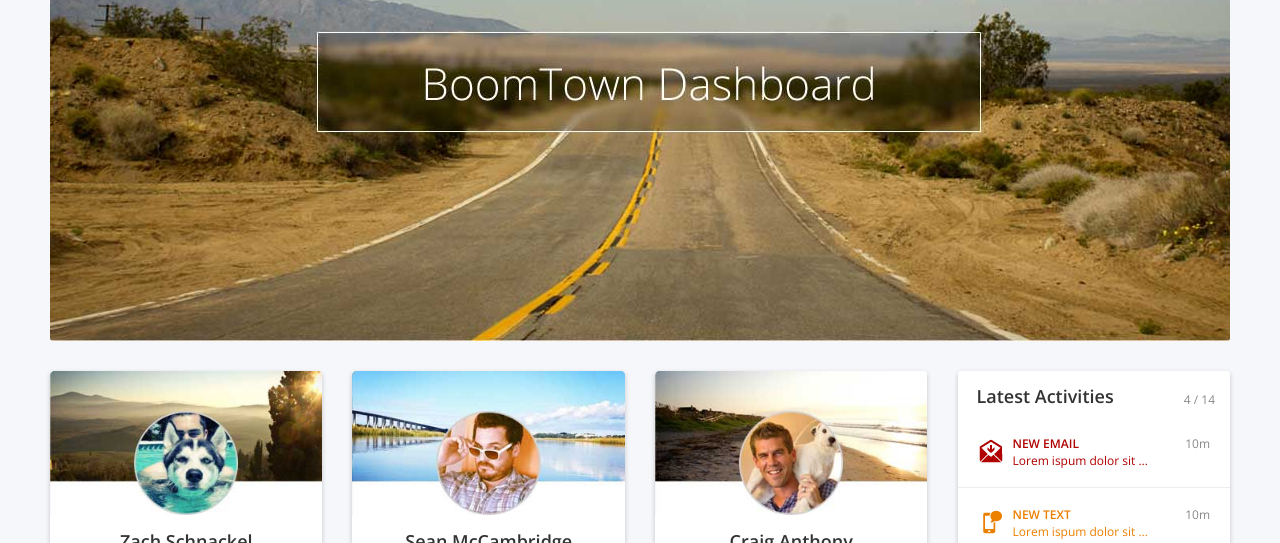
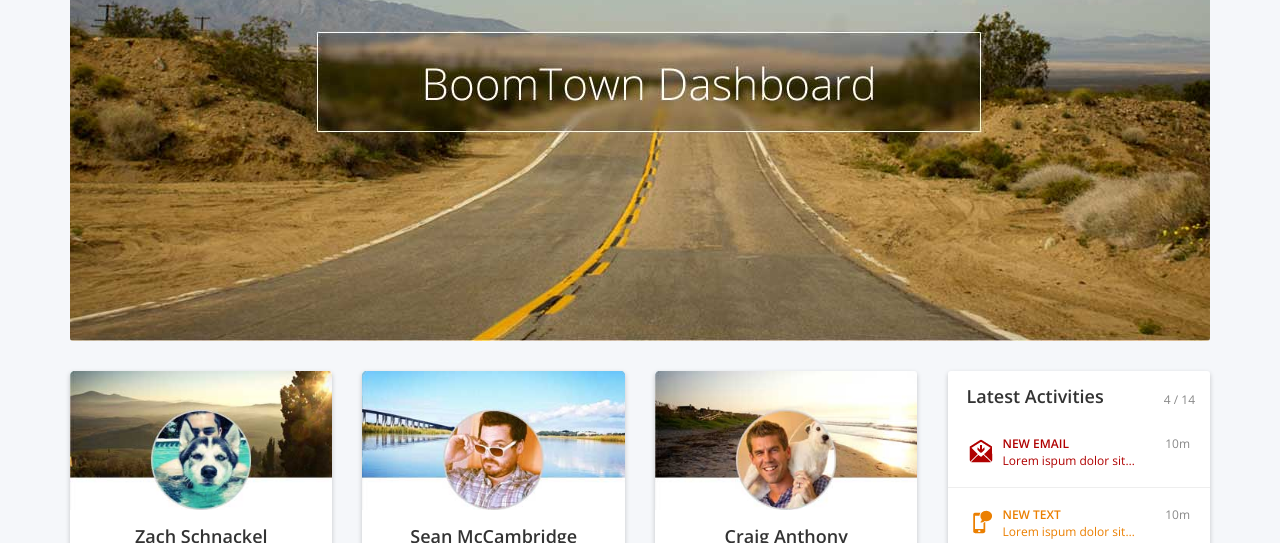
Before and after one commit to crickkills/boomtownsample, a plain HTML site: page dist/index.html in a window 1280 px wide. Shown: the part 257-800 px from the top of the page. Drawn offline with nearby package versions, Linux system fonts and the light colour scheme.

Commit message:
Fix some IE9 layout bugs

```diff
--- a/src/sass/blocks/_hero.scss
+++ b/src/sass/blocks/_hero.scss
@@ -2,6 +2,8 @@
 	@extend .rounded;
 	@extend .text-hidden;
 	height: 496px;
+	margin-right: 15px;
+	margin-left: 15px;
 	margin-bottom: 30px;
 	background: url(../img/hero.jpg) center center no-repeat;
 }
--- a/src/sass/blocks/_slidable-content.scss
+++ b/src/sass/blocks/_slidable-content.scss
@@ -1,12 +1,10 @@
 .slidable-content {
-	@extend .container;
 	position: fixed;
-	padding: 50px;
+	padding: 50px 0;
 	top: 52px;
+	bottom: 0;
 	left: 0;
 	right: 0;
-	width: 100%;
-	height: 100%;
 	overflow-x: hidden;
 	overflow-y: scroll;
 	background: $bg--gray;
@@ -23,6 +21,6 @@
 
 @media (max-width: 740px) {
 	.slidable-content {
-		padding: 20px;
+		padding: 0;
 	}
 }
```
Also changed, not shown: dist/css/screen.css, dist/index.html.
